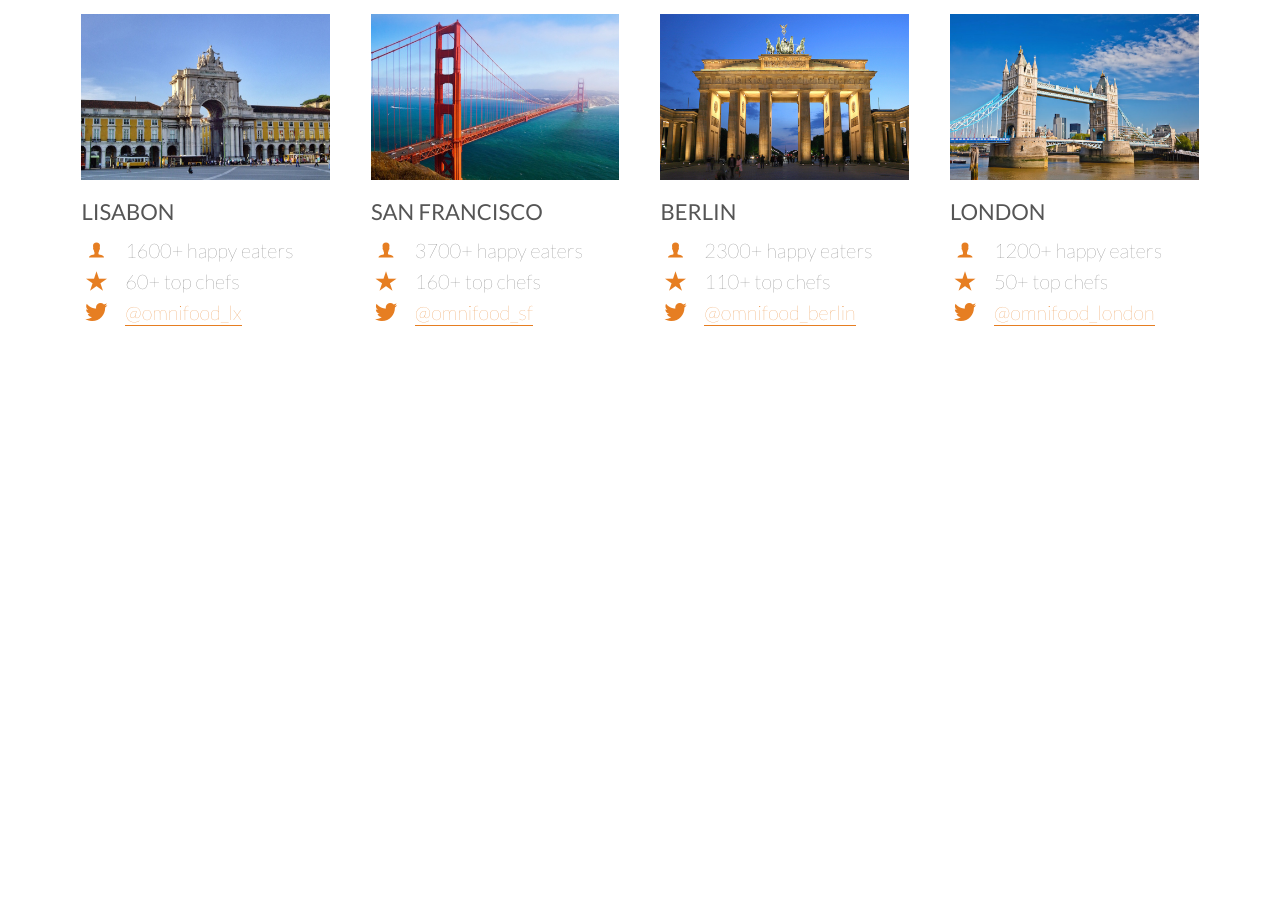
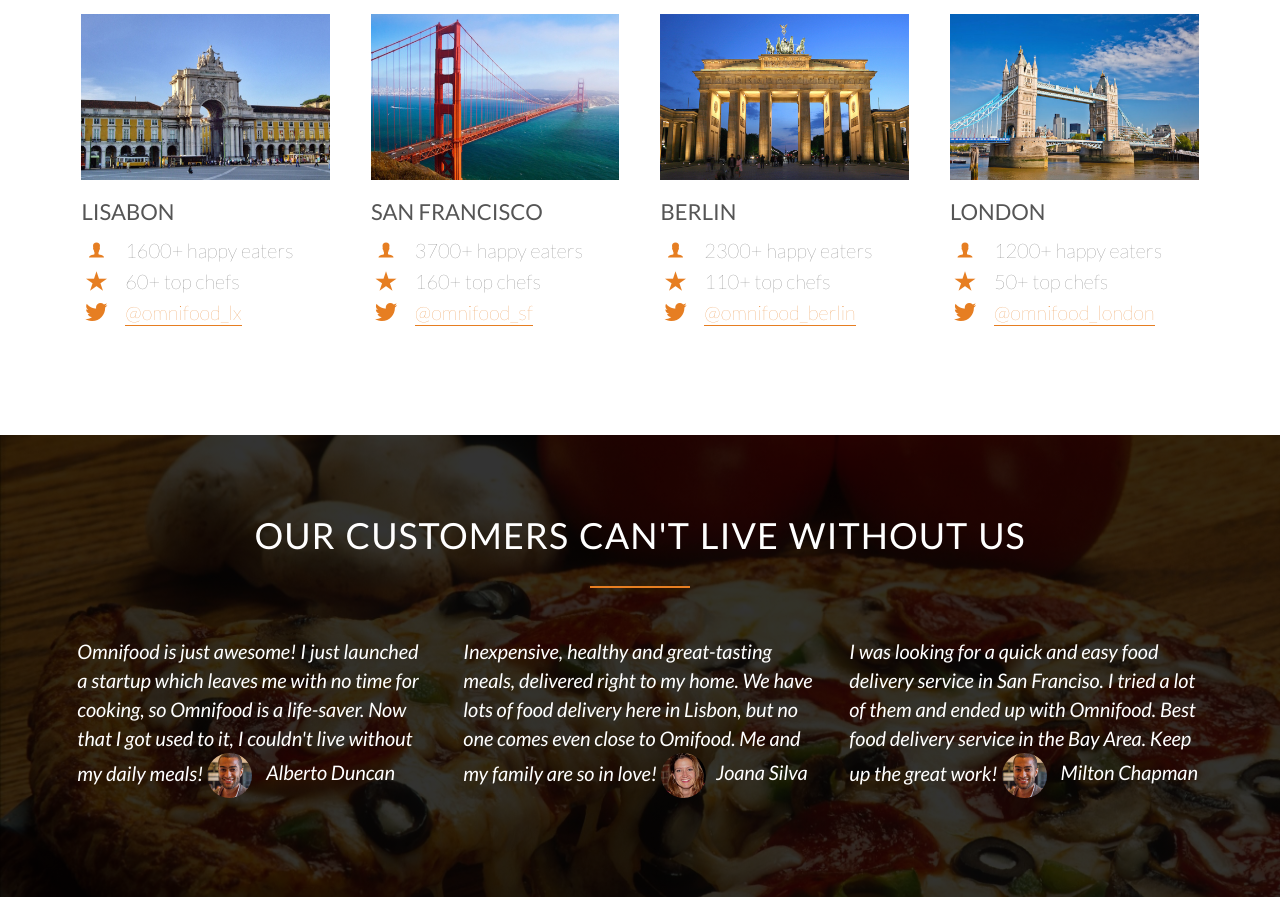
Before and after one commit to NinaAtanasijevic/omnifood, a plain HTML site: page index.html in a window 1280 px wide. Shown: the part 2922-3819 px from the top of the page. Before the commit the page ends 3357 px from the top, so only its background shows below. Drawn offline with nearby package versions, Linux system fonts and the light colour scheme; files whose address does not match are found by name.

Commit message:
od dabra za perecu

```diff
--- a/index.html
+++ b/index.html
@@ -271,6 +271,35 @@
 
        </section>
 
+
+       <section class="section-testimonials">
+        <div class="row">
+            <h2>Our customers can't live without us</h2>
+        </div>
+        <div class="row">
+            <div class="col span-1-of-3">
+                <blockquote>Omnifood is just awesome! I just launched a startup which leaves me with no time for cooking,
+                    so Omnifood is a life-saver. Now that I got used to it, I couldn't live without my daily meals!
+                    <cite> <img src="resources/img/customer-1.jpg"> Alberto Duncan</cite>
+                </blockquote>
+            </div>
+            <div class="col span-1-of-3">
+                <blockquote>Inexpensive, healthy and great-tasting meals, delivered right to my home.
+                    We have lots of food delivery here in Lisbon, but no one comes even close to Omifood. Me and my family are so in love!
+                    <cite> <img src="resources/img/customer-2.jpg">Joana Silva</cite>
+                </blockquote>
+            </div>
+            <div class="col span-1-of-3">
+                <blockquote>I was looking for a quick and easy food delivery service in San Franciso.
+                    I tried a lot of them and ended up with Omnifood. Best food delivery service in the Bay Area. Keep up the great work!
+                    <cite> <img src="resources/img/customer-1.jpg"> Milton Chapman </cite>
+                </blockquote>
+            </div>
+        </div>
+
+
+       </section>
+
     </body>
 
 
@@ -283,28 +312,17 @@
 
 
 <!---
-: Section 4: Cities
-Title: We're currently in these cities
+Title: Our customers can't live without us
 
-Lisbon
-1600+ happy eaters
-60+ top chefs
-@omnifood_lx
+Omnifood is just awesome! I just launched a startup which leaves me with no time for cooking, so Omnifood is a life-saver. Now that I got used to it, I couldn't live without my daily meals!
+(Alberto Duncan)
 
-San Francisco
-3700+ happy eaters
-160+ top chefs
-@omnifood_sf
+Inexpensive, healthy and great-tasting meals, delivered right to my home. We have lots of food delivery here in Lisbon, but no one comes even close to Omifood. Me and my family are so in love!
+(Joana Silva)
 
-Berlin
-2300+ happy eaters
-110+ top chefs
-@omnifood_berlin
+I was looking for a quick and easy food delivery service in San Franciso. I tried a lot of them and ended up with Omnifood. Best food delivery service in the Bay Area. Keep up the great work!
+(Milton Chapman)
 
-London
-1200+ happy eaters
-50+ top chefs
-@omnifood_london
 
 
 
--- a/resources/css/style.css
+++ b/resources/css/style.css
@@ -94,7 +94,7 @@ header{
     background-size: cover;
     background-position: center;
     height: 100vh;
-
+    background-attachment: fixed;
 }
 
 .logo{
@@ -372,3 +372,34 @@ line-height: 145%;
     margin-bottom: 5px;
 
 }
+
+/*--------------------------------------------------------*/
+/*TESTIMONIALS*/
+/*--------------------------------------------------------*/
+.section-testimonials{
+    background-image:linear-gradient(rgba(0, 0, 0, 0.8) , rgba(0, 0, 0, 0.8)) , url(img/back-customers.jpg);
+    background-size: cover;
+    color: #fff;
+    background-attachment: fixed;
+}
+
+blockquote {
+    padding: 2%;
+    font-style: italic;
+    line-height: 145%;
+}
+
+
+}
+cite {
+    font-size: 90%;
+    margin-top: 25px;
+    display: block;
+}
+
+cite img {
+    height: 45px;
+    border-radius: 50%;
+    margin-right: 10px;
+    vertical-align: middle;
+}
```
Also changed, not shown: resources/css/img/back-customers.jpg (added).
